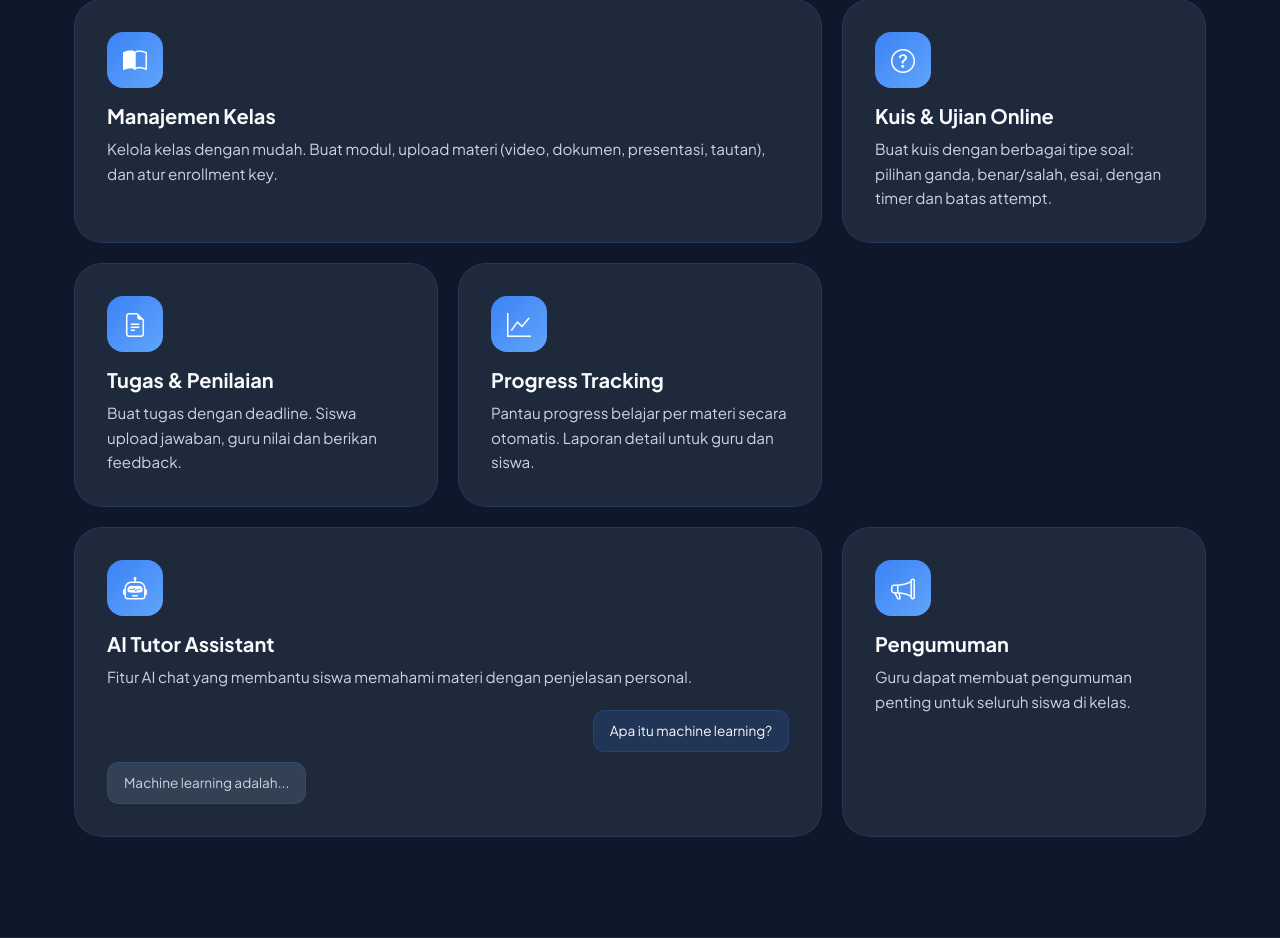
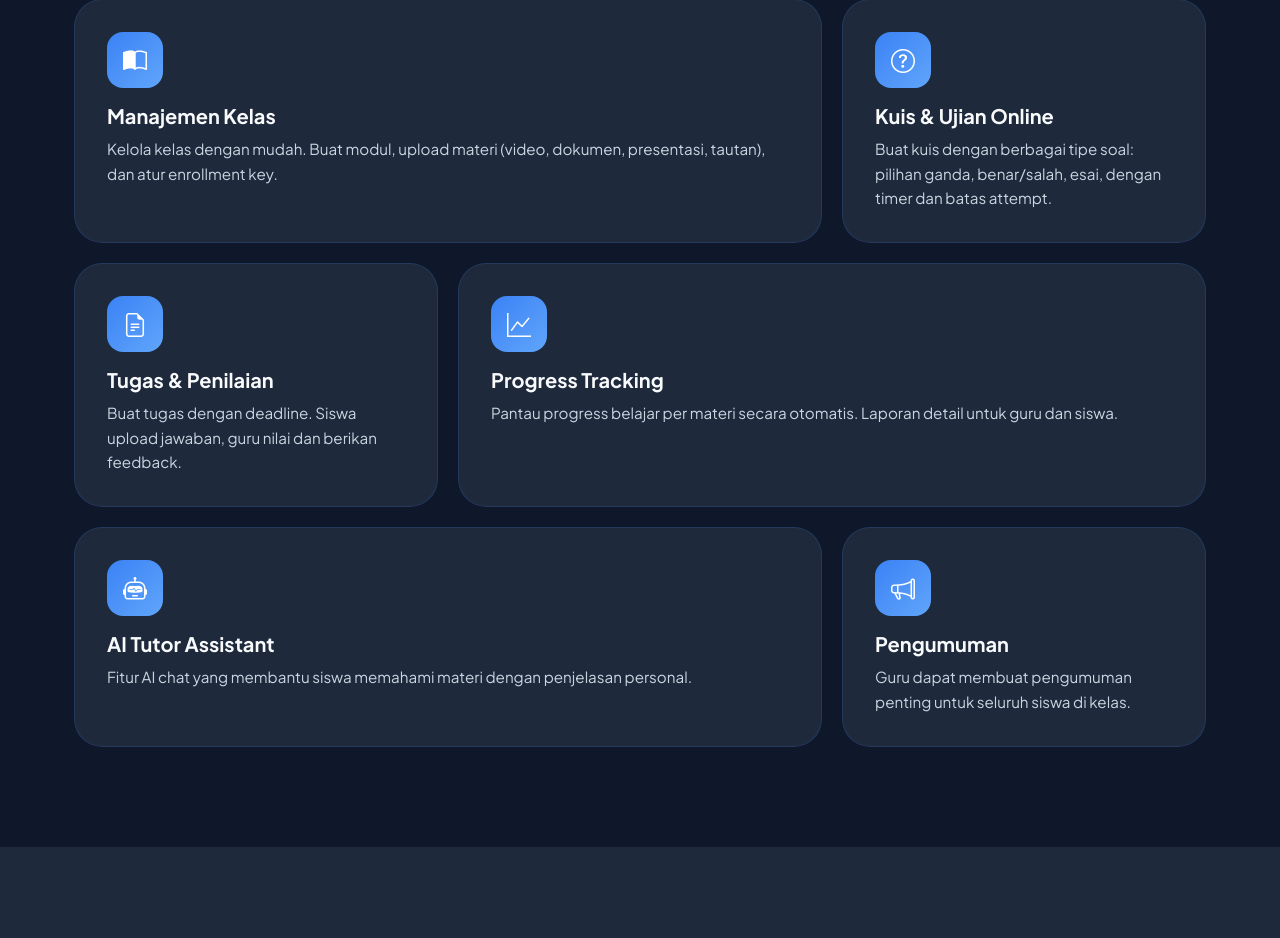
Before and after one commit to Soralith/Sora-LMS, a Django app: page / in a window 1280 px wide. Shown: the part 2035-2973 px from the top of the page. Run offline with Django 4.2, Linux system fonts and the light colour scheme; data that the repository does not hold is empty.

Commit message:
Improve features layout: Progress Tracking spans 2 cols, remove AI chat demo

```diff
--- a/templates/landing_page/index.html
+++ b/templates/landing_page/index.html
@@ -329,7 +329,7 @@
           <p>Buat tugas dengan deadline. Siswa upload jawaban, guru nilai dan berikan feedback.</p>
         </div>
 
-        <div class="feat-card reveal reveal--delay-1">
+        <div class="feat-card feat-card--large reveal reveal--delay-1">
           <div class="feat-card__icon"><i class="bi bi-graph-up"></i></div>
           <h3>Progress Tracking</h3>
           <p>Pantau progress belajar per materi secara otomatis. Laporan detail untuk guru dan siswa.</p>
@@ -339,10 +339,6 @@
           <div class="feat-card__icon"><i class="bi bi-robot"></i></div>
           <h3>AI Tutor Assistant</h3>
           <p>Fitur AI chat yang membantu siswa memahami materi dengan penjelasan personal.</p>
-          <div class="feat-chat">
-            <div class="chat-bubble chat-bubble--user">Apa itu machine learning?</div>
-            <div class="chat-bubble chat-bubble--ai">Machine learning adalah...</div>
-          </div>
         </div>
 
         <div class="feat-card reveal">
```
Also changed, not shown: LandingPage/style.css (+21 -0 lines).
